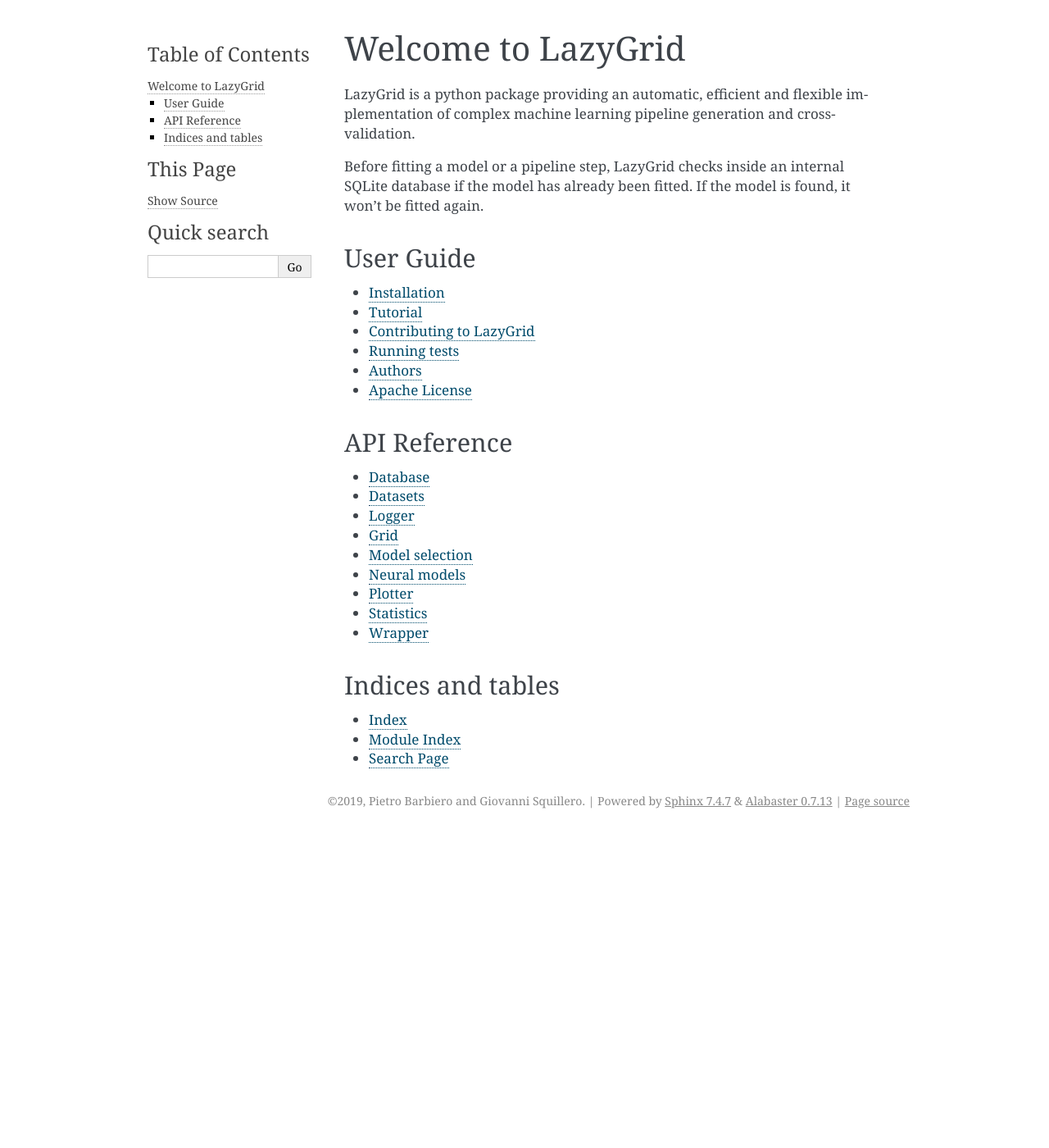
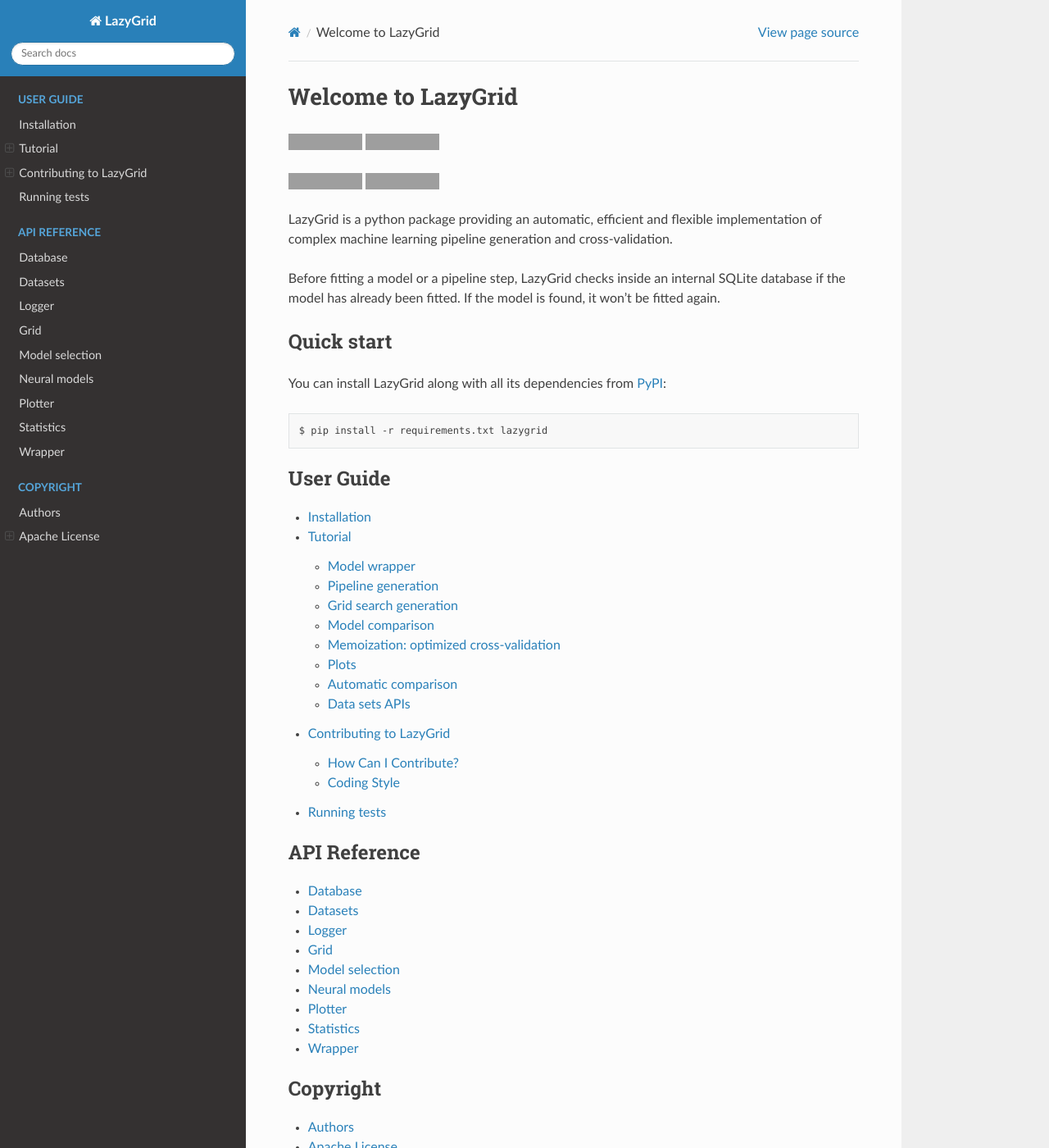
Before and after one commit to glubbdubdrib/lazygrid, a Sphinx documentation site: the page built from docs/index.rst, in a window 1280 px wide and 1400 px high. Shown: the whole window at 82% size. Built offline with Sphinx 7.4.7 and the Read the Docs theme 2.0.0, drawn with Linux system fonts in a browser that asks for light colours; some of the changed text lies outside the part shown; grey boxes are pictures that could not be loaded.

Commit message:
Docs theme change

```diff
--- a/README.rst
+++ b/README.rst
@@ -107,7 +107,7 @@
 Getting Started
 ---------------
 
-You can install LazyGrid and with all its dependencies from
+You can install LazyGrid along with all its dependencies from
 `PyPI <https://pypi.org/project/lazygrid/>`__:
 
 .. code:: bash
--- a/docs/conf.py
+++ b/docs/conf.py
@@ -15,8 +15,8 @@
 # sys.path.insert(0, os.path.abspath('.'))
 import os
 import sys
+
 sys.path.insert(0, os.path.abspath('../'))
-
 
 # -- Project information -----------------------------------------------------
 
@@ -32,7 +32,7 @@
 # Add any Sphinx extension module names here, as strings. They can be
 # extensions coming with Sphinx (named 'sphinx.ext.*') or your custom
 # ones.
-extensions = ['sphinx.ext.autodoc', 'sphinx.ext.coverage']
+extensions = ['sphinx.ext.autodoc', 'sphinx.ext.coverage', 'sphinx_rtd_theme']
 
 # Add any paths that contain templates here, relative to this directory.
 templates_path = ['_templates']
@@ -48,7 +48,23 @@
 # The theme to use for HTML and HTML Help pages.  See the documentation for
 # a list of builtin themes.
 #
-html_theme = 'alabaster'
+# html_theme = 'alabaster'
+html_theme = "sphinx_rtd_theme"
+
+html_theme_options = {
+    'canonical_url': 'https://lazygrid.readthedocs.io/en/latest/',
+    'logo_only': False,
+    'display_version': True,
+    'prev_next_buttons_location': 'bottom',
+    'style_external_links': False,
+    # Toc options
+    'collapse_navigation': False,
+    'sticky_navigation': True,
+    'navigation_depth': 4,
+    'includehidden': True,
+    'titles_only': False
+}
+
 
 # Add any paths that contain custom static files (such as style sheets) here,
 # relative to this directory. They are copied after the builtin static files,
--- a/docs/index.rst
+++ b/docs/index.rst
@@ -1,5 +1,34 @@
 Welcome to LazyGrid
 ===================
+
+
+|Build|
+|Coverage|
+
+|PyPI license|
+|PyPI-version|
+
+
+
+.. |Build| image:: https://img.shields.io/travis/glubbdubdrib/lazygrid?label=Master%20Build&style=for-the-badge
+    :alt: Travis (.org)
+    :target: https://travis-ci.org/glubbdubdrib/lazygrid
+
+.. |Coverage| image:: https://img.shields.io/codecov/c/gh/glubbdubdrib/lazygrid?label=Test%20Coverage&style=for-the-badge
+    :alt: Codecov
+    :target: https://codecov.io/gh/glubbdubdrib/lazygrid
+
+.. |Docs| image:: https://img.shields.io/readthedocs/lazygrid/latest?style=for-the-badge
+    :alt: Read the Docs (version)
+    :target: https://lazygrid.readthedocs.io/en/latest/
+
+.. |PyPI license| image:: https://img.shields.io/pypi/l/lazygrid.svg?style=for-the-badge
+   :target: https://pypi.python.org/pypi/lazygrid/
+
+.. |PyPI-version| image:: https://img.shields.io/pypi/v/lazygrid?style=for-the-badge
+    :alt: PyPI
+    :target: https://pypi.python.org/pypi/lazygrid/
+
 
 LazyGrid is a python package providing an automatic, efficient and
 flexible implementation of complex machine
@@ -7,25 +36,30 @@
 
 Before fitting a model or a pipeline step, LazyGrid checks inside an internal
 SQLite database if the model has already been fitted. If the model is found,
-it won’t be fitted again.
+it won't be fitted again.
 
-User Guide
-~~~~~~~~~~
+Quick start
+-----------
+
+You can install LazyGrid along with all its dependencies from
+`PyPI <https://pypi.org/project/lazygrid/>`__:
+
+.. code:: bash
+
+    $ pip install -r requirements.txt lazygrid
+
 
 .. toctree::
-    :maxdepth: 1
+    :caption: User Guide
+    :maxdepth: 2
 
     user_guide/installation
     user_guide/tutorial
     user_guide/contributing
     user_guide/running_tests
-    user_guide/authors
-    user_guide/licence
-
-API Reference
-~~~~~~~~~~~~~
 
 .. toctree::
+    :caption: API Reference
     :maxdepth: 2
 
     modules/database
@@ -39,6 +73,14 @@
     modules/wrapper
 
 
+.. toctree::
+    :caption: Copyright
+    :maxdepth: 1
+
+    user_guide/authors
+    user_guide/licence
+
+
 Indices and tables
 ~~~~~~~~~~~~~~~~~~
 
--- a/docs/user_guide/installation.rst
+++ b/docs/user_guide/installation.rst
@@ -1,7 +1,7 @@
 Installation
 ============
 
-You can install LazyGrid and with all its dependencies from
+You can install LazyGrid along with all its dependencies from
 `PyPI <https://pypi.org/project/lazygrid/>`__:
 
 .. code:: bash
```
